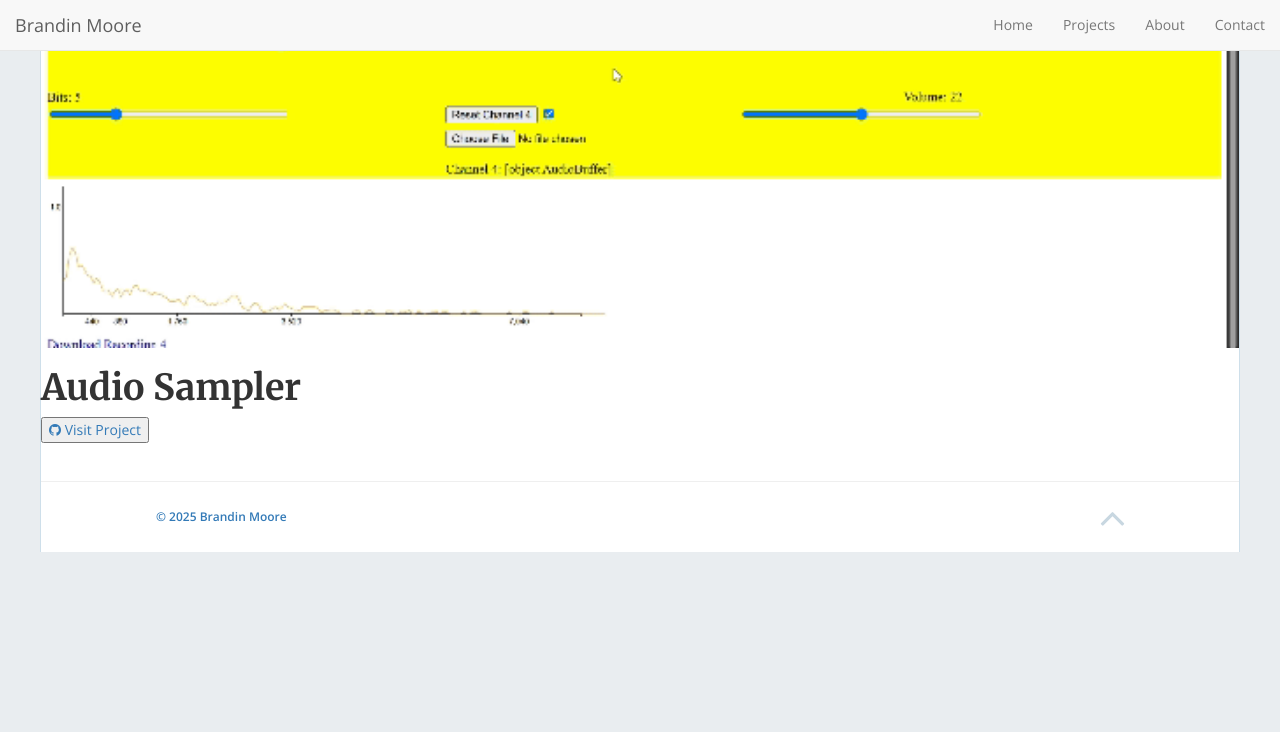
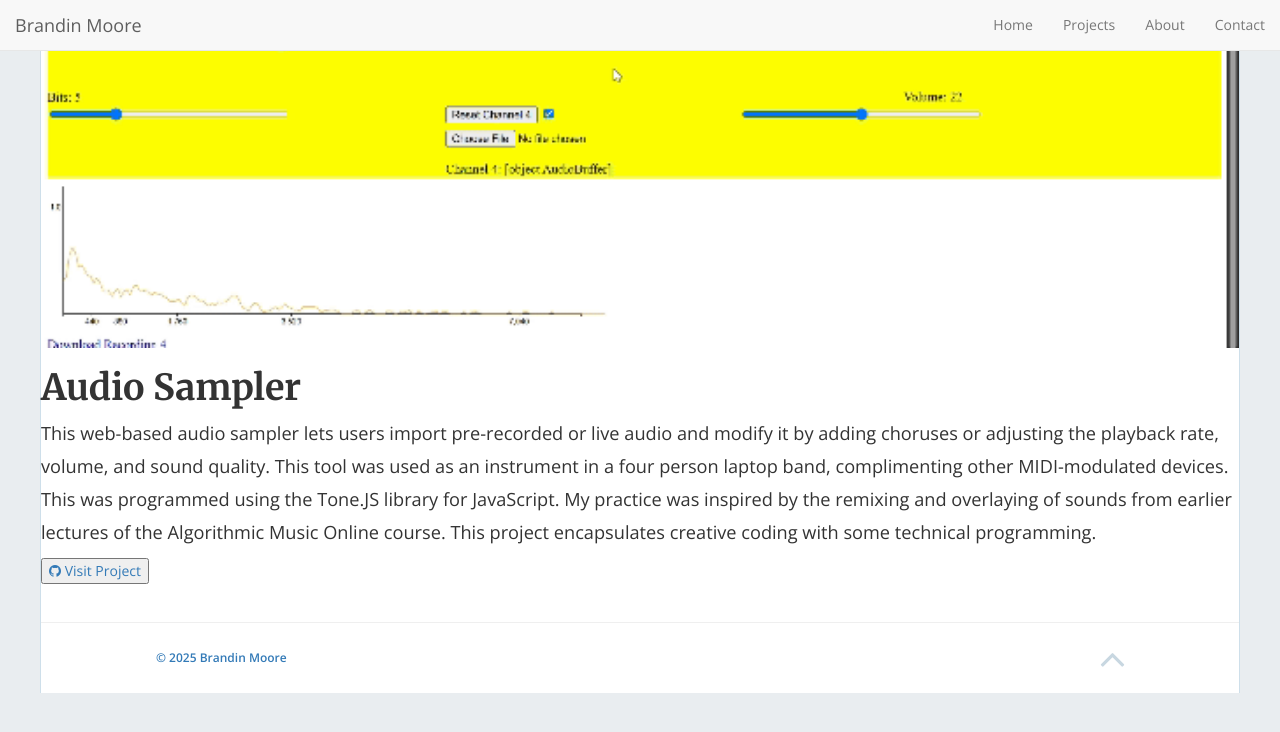
Before and after one commit to brandinmUC/brandinmuc.github.io, a Jekyll site: the page built from _projects/sampler.md, in a window 1280 px wide. Shown: the top 732 px of the page. Built offline with Jekyll 4.4.1, drawn with Linux system fonts in a browser that asks for light colours; nearby versions of some CDN libraries.

Commit message:
Artist's statements

```diff
--- a/_projects/sampler.md
+++ b/_projects/sampler.md
@@ -8,5 +8,7 @@ featured_image: '../img/posts/audiosampler.gif'
 project_link: 'https://brandinmuc.github.io/Sampler-for-Algorithmic-Music-Composition/'
 button_icon: 'github'
 button_text: 'Visit Project'
-lead_text: "An web-based live audio sampler used as part of a group music composition."
+lead_text: "A web-based live audio sampler used as part of a group music composition."
+artist_statement: "This web-based audio sampler lets users import pre-recorded or live audio and modify it by adding choruses or adjusting the playback rate, volume, and sound quality. This tool was used as an instrument in a four person laptop band, complimenting other MIDI-modulated devices. This was programmed using the Tone.JS library for JavaScript. My practice was inspired by the remixing and overlaying of sounds from earlier lectures of the Algorithmic Music Online course. This project encapsulates creative coding with some technical programming."
+
 ---
```
Also changed, not shown: _projects/focusbloom.md (+2 -0 lines), _projects/reimaginedalbum.md (+1 -1 lines), _projects/summerbreeze.md (+3 -0 lines), _projects/visualsseries.md (+12 -0 lines).
